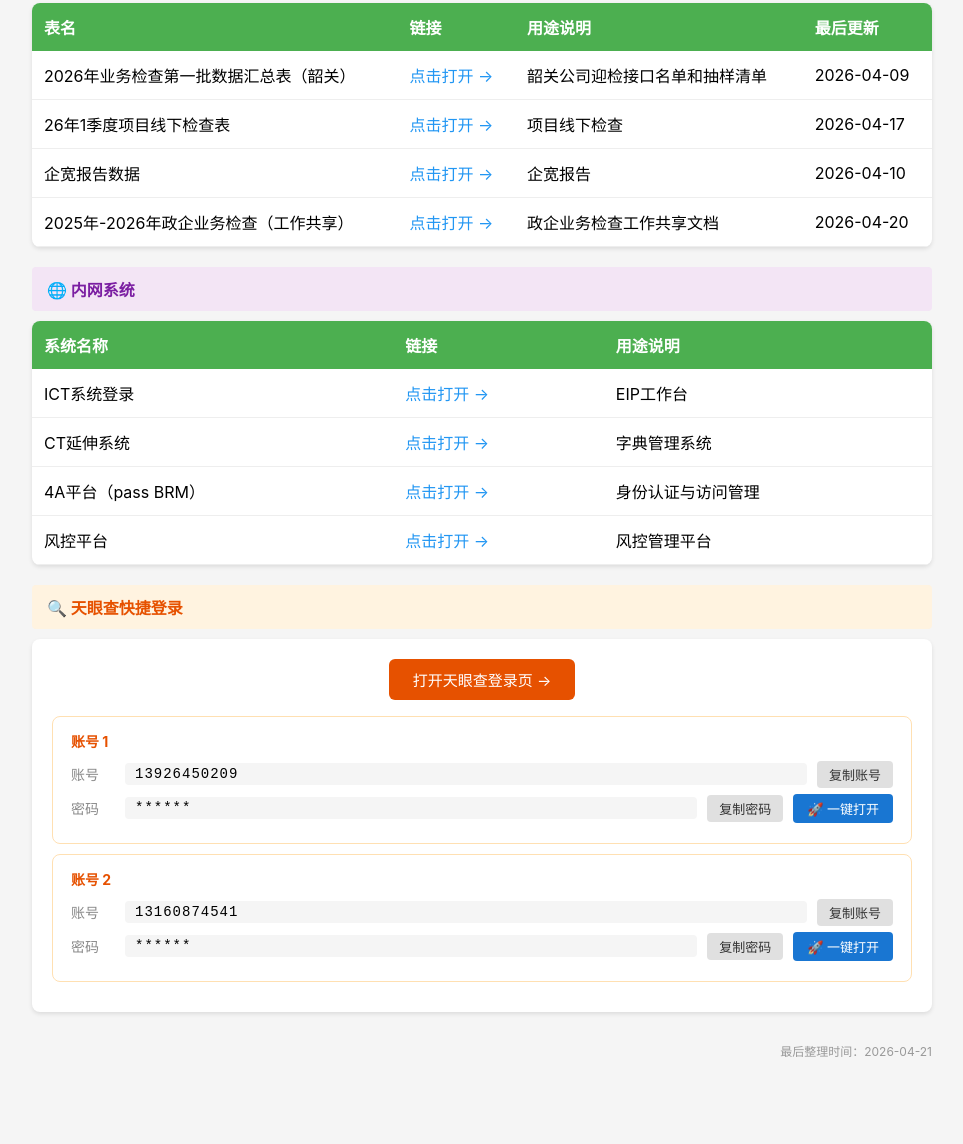
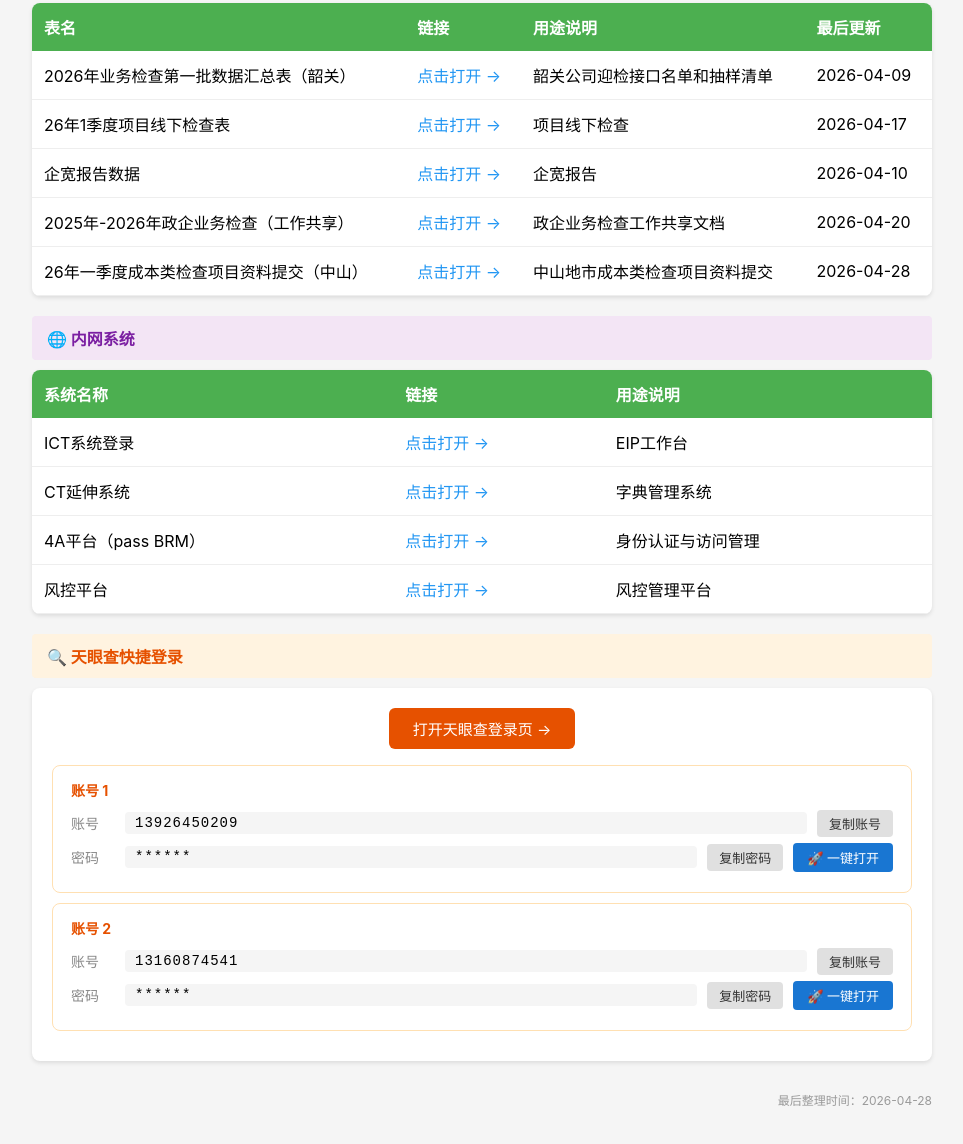
Before and after one commit to YY-x-cpu/gmcc-online-index, a plain HTML site: page index.html in a window 1280 px wide. Shown: the part 334-1478 px from the top of the page, without its empty margins (158-1121 px from the left). Before the commit the page ends 1453 px from the top, so only its background shows below. Drawn offline with Linux system fonts and the light colour scheme.

Commit message:
chore: 新增中山地市成本类检查项目资料提交链接

```diff
--- a/index.html
+++ b/index.html
@@ -53,6 +53,7 @@
             <tr><td>26年1季度项目线下检查表</td><td><a href="https://www.kdocs.cn/l/cc9Fi2Ri3xTN" target="_blank">点击打开 →</a></td><td>项目线下检查</td><td>2026-04-17</td></tr>
             <tr><td>企宽报告数据</td><td><a href="https://www.kdocs.cn/l/cpUfTxGXhEoU" target="_blank">点击打开 →</a></td><td>企宽报告</td><td>2026-04-10</td></tr>
             <tr><td>2025年-2026年政企业务检查（工作共享）</td><td><a href="https://www.kdocs.cn/join/ghqgjo2" target="_blank">点击打开 →</a></td><td>政企业务检查工作共享文档</td><td>2026-04-20</td></tr>
+            <tr><td>26年一季度成本类检查项目资料提交（中山）</td><td><a href="http://yun.139.com/m/#/invitation?type=1&msgId=4460709960591439656" target="_blank">点击打开 →</a></td><td>中山地市成本类检查项目资料提交</td><td>2026-04-28</td></tr>
         </tbody>
     </table>
     <div class="category category-net">🌐 内网系统</div>
@@ -79,7 +80,7 @@
             <div class="acc-row"><span class="acc-key">密码</span><span class="acc-val">******</span><button class="copy-btn" onclick="copy(this, 'zx38457568')">复制密码</button><button class="open-btn" onclick="window.open('https://www.tianyancha.com/cloud-other-information/login','_blank')">🚀 一键打开</button></div>
         </div>
     </div>
-    <div class="footer">最后整理时间：2026-04-21</div>
+    <div class="footer">最后整理时间：2026-04-28</div>
     <script>function copy(btn,text){navigator.clipboard.writeText(text).then(function(){var orig=btn.innerText;btn.innerText="✓ 已复制";setTimeout(function(){btn.innerText=orig;},1500)})}</script>
 </body>
 </html>
```
